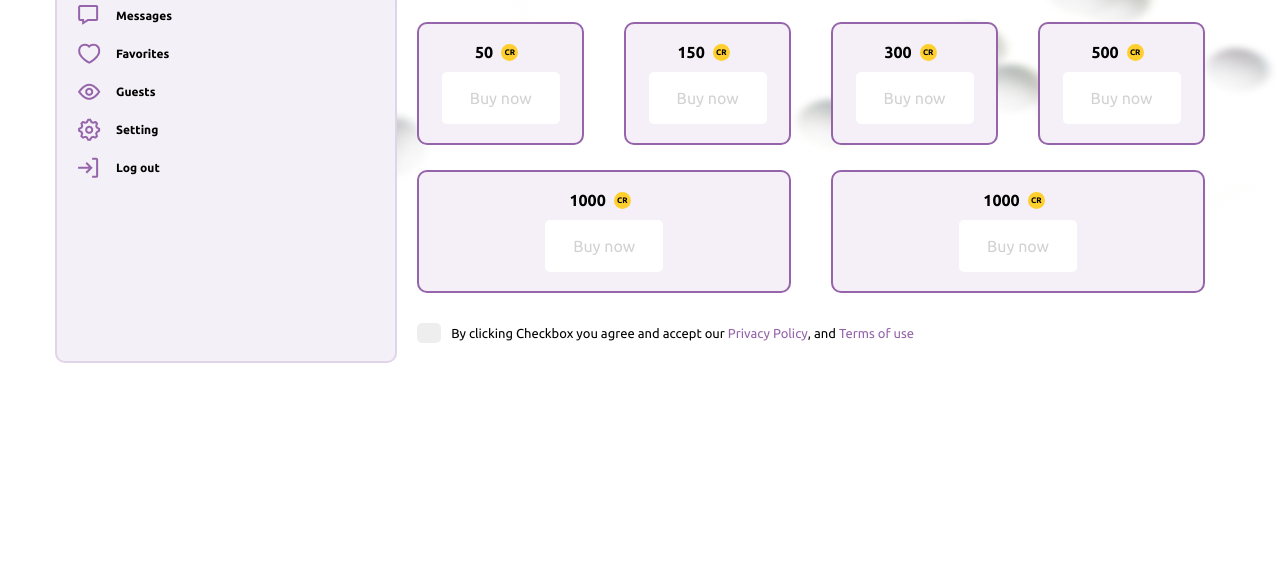
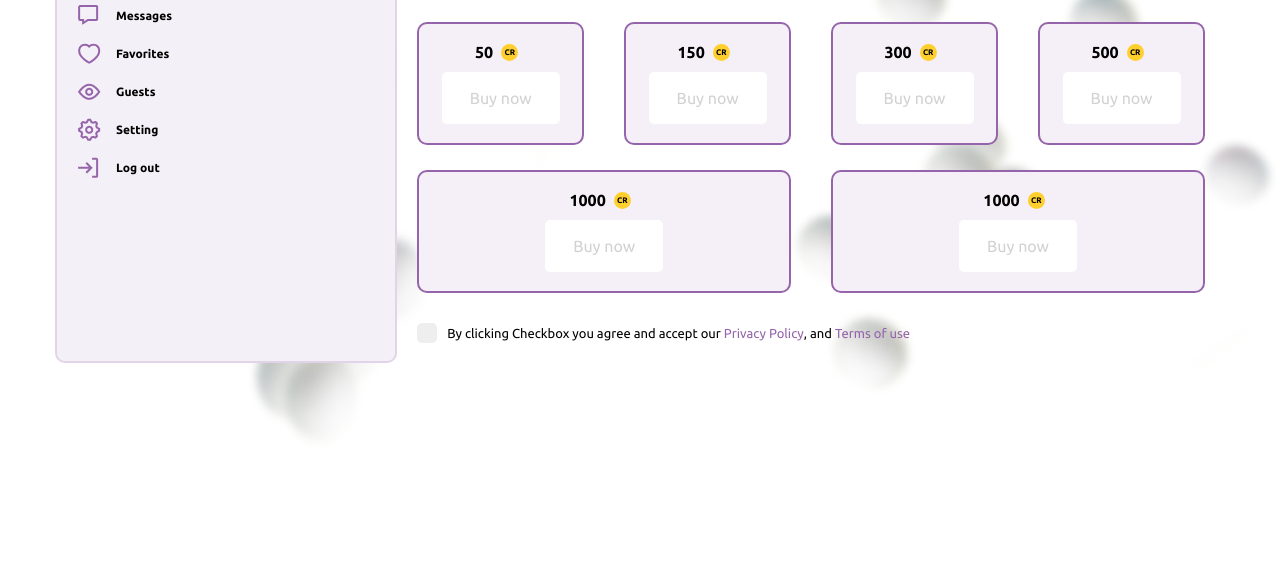
Before and after one commit to maximknyazkin626/adcombo-tz, a plain HTML site: page index.html in a window 1280 px wide. Shown: the part 327-900 px from the top of the page. Before the commit the page ends 800 px from the top, so only its background shows below. Drawn offline with Linux system fonts and the light colour scheme.

Commit message:
Background lil chage

```diff
--- a/desktop.css
+++ b/desktop.css
@@ -69,7 +69,7 @@
 
   .main-background {
     width: 100%;
-    height: auto;
+    height: 770px;
     background-image: url("/images/bubble-left.png"),
       url("/images/bubble-right.png");
     background-size: 50% 100%;
--- a/index.css
+++ b/index.css
@@ -81,7 +81,7 @@
 
 .custom-checkbox {
   display: inline-block;
-  width: 1.5rem;
+  width: 1.25rem;
   height: 1.25rem;
   background-color: #eee;
   border-radius: 0.3125rem;
```
